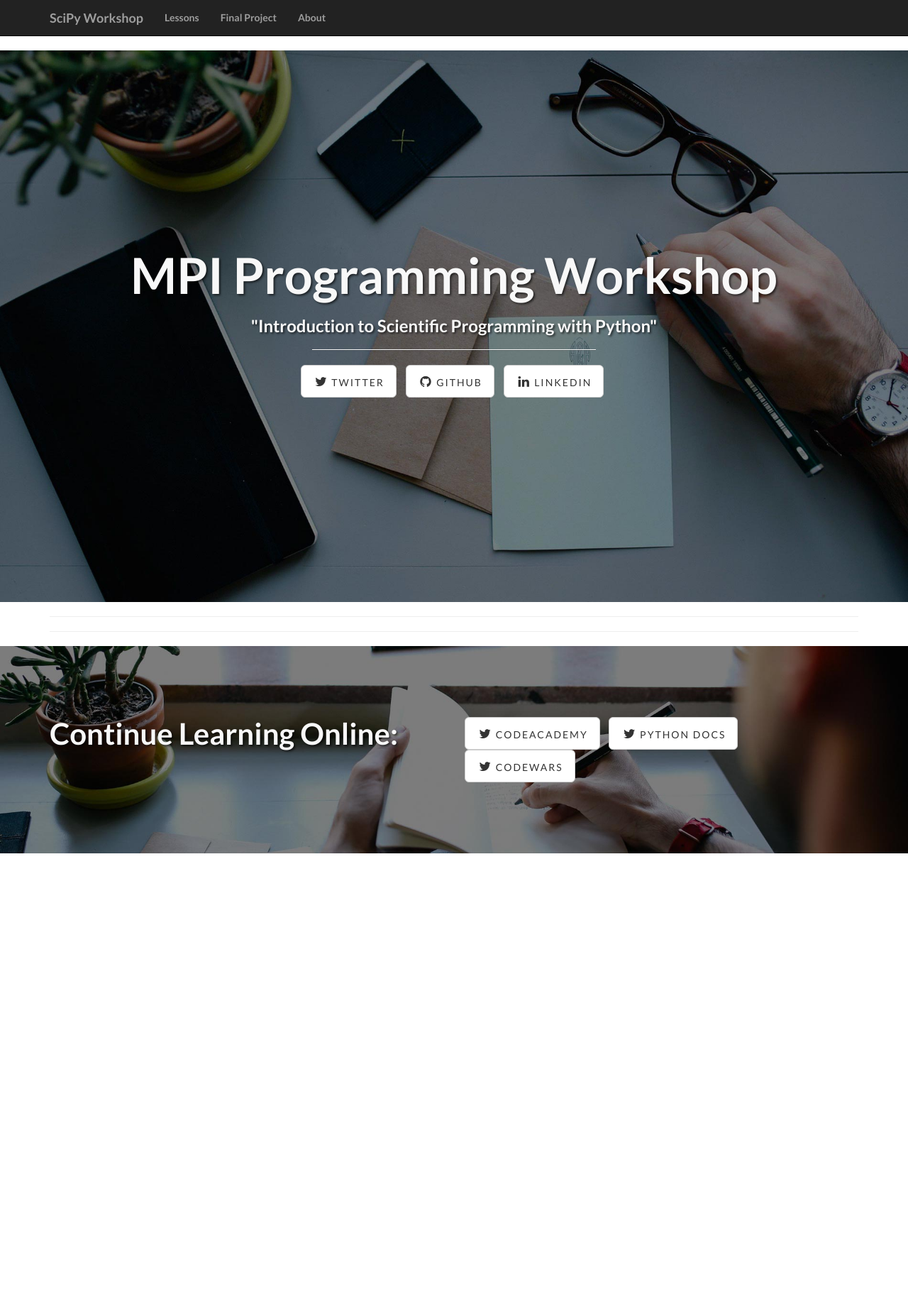
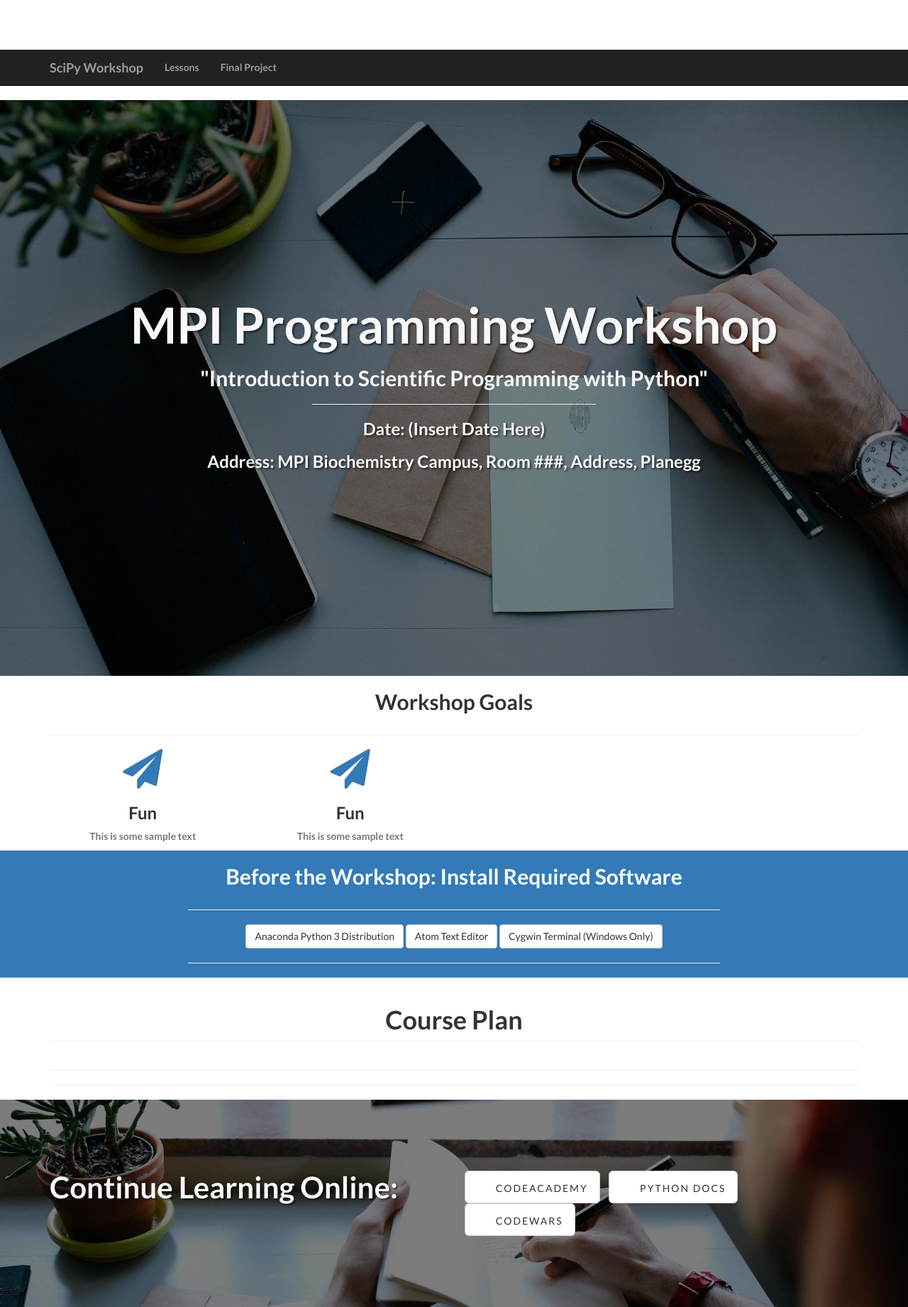
Before and after one commit to neuroneuro15/SciCourseSite2, a Flask app: page / in a window 1280 px wide. Shown: the whole page at 71% size. Before the commit the page ends 1202 px from the top, so only its background shows below. Run offline with Flask 2, Linux system fonts and the light colour scheme; some libraries are stand-ins or nearby versions.

Commit message:
Added a couple sections to the landing page: a "workshop goals" summary, and a "Installing Software" section.

```diff
--- a/app/templates/base.html
+++ b/app/templates/base.html
@@ -36,9 +36,6 @@
                     <li>
                         <a href="/final_project">Final Project</a>
                     </li>
-                    <li>
-                        <a href="/about">About</a>
-                    </li>
                 </ul>
             </div>
             <!-- /.navbar-collapse -->
--- a/app/templates/index.html
+++ b/app/templates/index.html
@@ -8,6 +8,8 @@
 {% block styles %}
     {{super()}}
     <link href="static/css/3-col-portfolio.css" rel="stylesheet">
+    <link href="static/css/creative.min.css" rel="stylesheet">
+
 {% endblock %}
 
 
--- a/app/templates/landing.html
+++ b/app/templates/landing.html
@@ -4,9 +4,10 @@
 {% block styles %}
     {{ super() }}
     <link href="static/css/landing-page.css" rel="stylesheet">
+    <link href="static/css/3-col-portfolio.css" rel="stylesheet">
 
     <!-- Custom Fonts -->
-    <link href="font-awesome/css/font-awesome.min.css" rel="stylesheet" type="text/css">
+    <link href="static/font-awesome/css/font-awesome.min.css" rel="stylesheet" type="text/css">
     <link href="https://fonts.googleapis.com/css?family=Lato:300,400,700,300italic,400italic,700italic" rel="stylesheet" type="text/css">
 {% endblock %}
 
@@ -23,19 +24,11 @@
                 <div class="col-lg-12">
                     <div class="intro-message">
                         <h1>MPI Programming Workshop</h1>
-                        <h3>"Introduction to Scientific Programming with Python"</h3>
+                        <h2>"Introduction to Scientific Programming with Python"</h2>
                         <hr class="intro-divider">
-                        <ul class="list-inline intro-social-buttons">
-                            <li>
-                                <a href="https://twitter.com/SBootstrap" class="btn btn-default btn-lg"><i class="fa fa-twitter fa-fw"></i> <span class="network-name">Twitter</span></a>
-                            </li>
-                            <li>
-                                <a href="https://github.com/IronSummitMedia/startbootstrap" class="btn btn-default btn-lg"><i class="fa fa-github fa-fw"></i> <span class="network-name">Github</span></a>
-                            </li>
-                            <li>
-                                <a href="#" class="btn btn-default btn-lg"><i class="fa fa-linkedin fa-fw"></i> <span class="network-name">Linkedin</span></a>
-                            </li>
-                        </ul>
+                        <h3>Date: (Insert Date Here)</h3>
+                        <h3>Address: MPI Biochemistry Campus, Room ###, Address, Planegg</h3>
+
                     </div>
                 </div>
             </div>
@@ -48,20 +41,58 @@
 
     <!-- Page Content -->
 
-{#	<a  name="services"></a>#}
-<!-- content-section-a and content-section-b -->
-{#    <div class="content-section-a">#}
+    <section id="services">
+        <div class="container">
+            <div class="row">
+                <div class="col-lg-12 text-center">
+                    <h2 class="section-heading">Workshop Goals</h2>
+                    <hr class="primary">
+                </div>
+            </div>
+        </div>
+        <div class="container">
+            <div class="row">
+                {% for name, logo, text in [('Fun', 'paper-plane', 'This is some sample text'),
+                                            ('Fun', 'paper-plane', 'This is some sample text')] %}
+                <div class="col-lg-3 col-md-6 text-center">
+                    <div class="service-box">
+                        <i class="fa fa-4x fa-{{ logo }} text-primary sr-icons"></i>
+                        <h3>{{ name }}</h3>
+                        <p class="text-muted">{{ text }}</p>
+                    </div>
+                </div>
+                {% endfor %}
+            </div>
+        </div>
+    </section>
 
 
-    <!-- /.content-section-a -->
+   <section class="bg-primary" id="about">
+        <div class="container">
+            <div class="row">
+                <div class="col-lg-8 col-lg-offset-2 text-center">
+                    <h2 class="section-heading">Before the Workshop: Install Required Software</h2>
+                    <hr class="light">
+                    <a href="https://www.continuum.io/downloads" class="page-scroll btn btn-default btn-xl sr-button">Anaconda Python 3 Distribution</a>
+                    <a href="https://atom.io/" class="page-scroll btn btn-default btn-xl sr-button">Atom Text Editor</a>
+                    <a href="https://cygwin.com/install.html" class="page-scroll btn btn-default btn-xl sr-button">Cygwin Terminal (Windows Only)</a>
+                    <hr class="light">
 
-{#    <div class="content-section-b">#}
-{##}
-{#        <div class="container">#}
+
+                </div>
+            </div>
+        </div>
+    </section>
 
 
 <!-- Beginning -->
 <div class="container">
+
+    <div class="row">
+        <div class="col-lg-12">
+            <h1 class="page-header text-center">Course Plan </h1>
+        </div>
+    </div>
 
     <!-- Projects Row -->
     {% for num, day in days %}
@@ -82,7 +113,7 @@
             <div class="row">
             {% for lesson in day %}
                 <div class="col-md-4 portfolio-item">
-                    <a href="#">
+                    <a href="lessons/{{ lesson.title }}">
                         <img class="img-responsive" src="static/img/{{ lesson.img }}" alt="">
                     </a>
                     <h3>
@@ -126,7 +157,7 @@
                     <ul class="list-inline banner-social-buttons">
                         {% for name, url in [('CodeAcademy', "https://www.codecademy.com/"), ("Python Docs", "https://docs.python.org/3/"), ("CodeWars", "https://www.codewars.com/")] %}
                         <li>
-                            <a href={{ url }} class="btn btn-default btn-lg"><i class="fa fa-twitter fa-fw"></i> <span class="network-name">{{ name }}</span></a>
+                            <a href={{ url }} class="btn btn-default btn-lg"><i class="fa fa-fw"></i> <span class="network-name">{{ name }}</span></a>
                         </li>
                         {% endfor %}
                     </ul>
```
